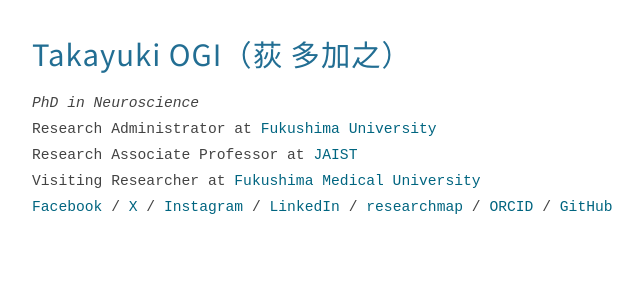
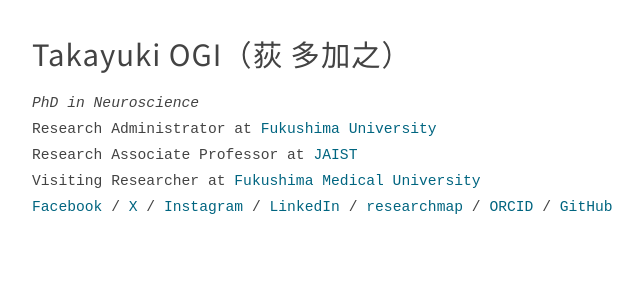
Before and after one commit to takayuki1997/takayuki1997.github.io, a Jekyll site: the page built from index.md, in a window 1280 px wide. Shown: the top 300 px of the page, without its empty margins (206-849 px from the left). Built offline with Jekyll 4.4.1, drawn with Linux system fonts in a browser that asks for light colours.

Commit message:
Match h1 color to body text (#434343)

```diff
--- a/assets/css/style.css
+++ b/assets/css/style.css
@@ -23,7 +23,7 @@ body {
 
 .site-content h1 {
   font-family: 'Noto Sans JP', 'Noto Sans', sans-serif;
-  color: #226e93;
+  color: #434343;
   font-size: 22pt;
   font-weight: 400;
   letter-spacing: 1px;
```
